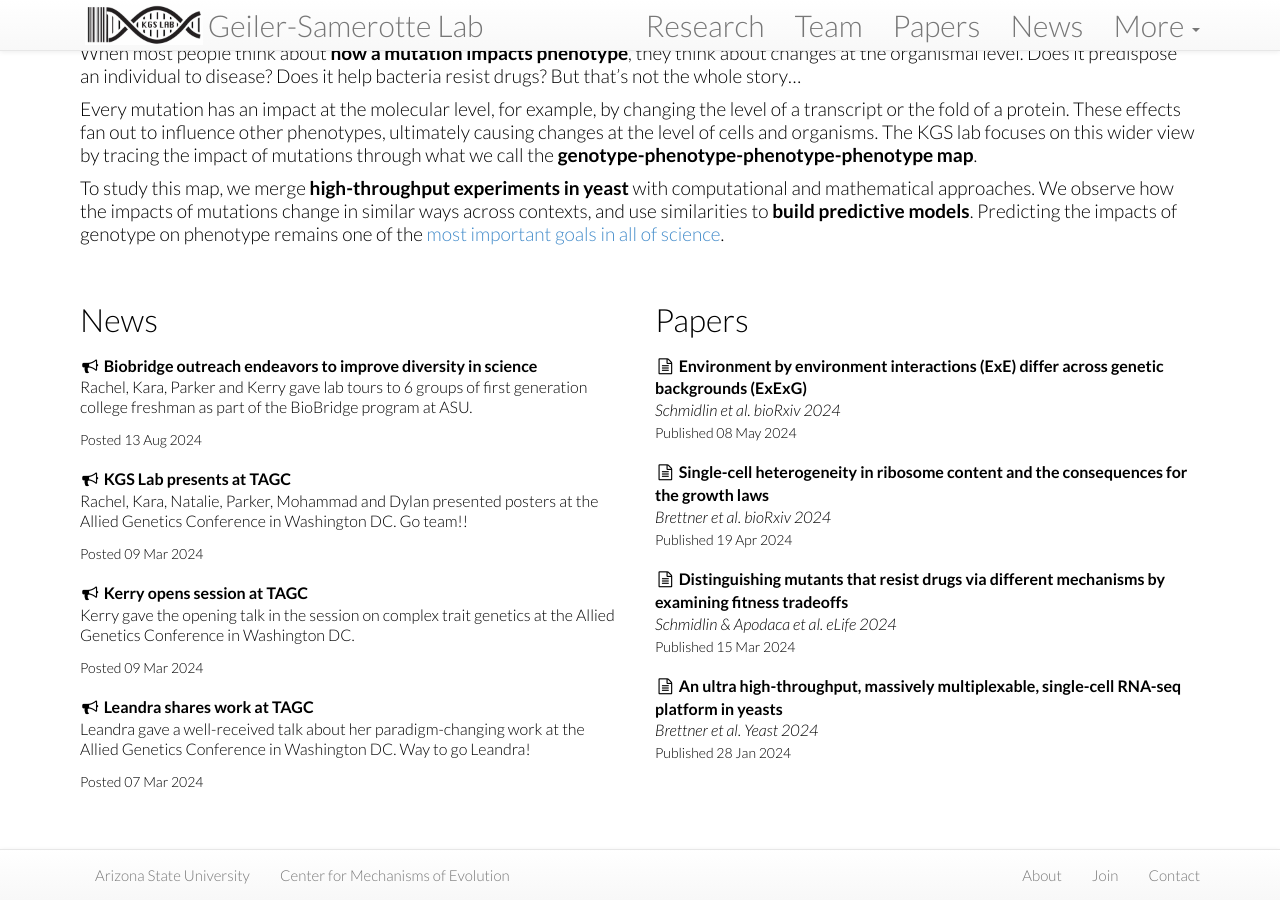
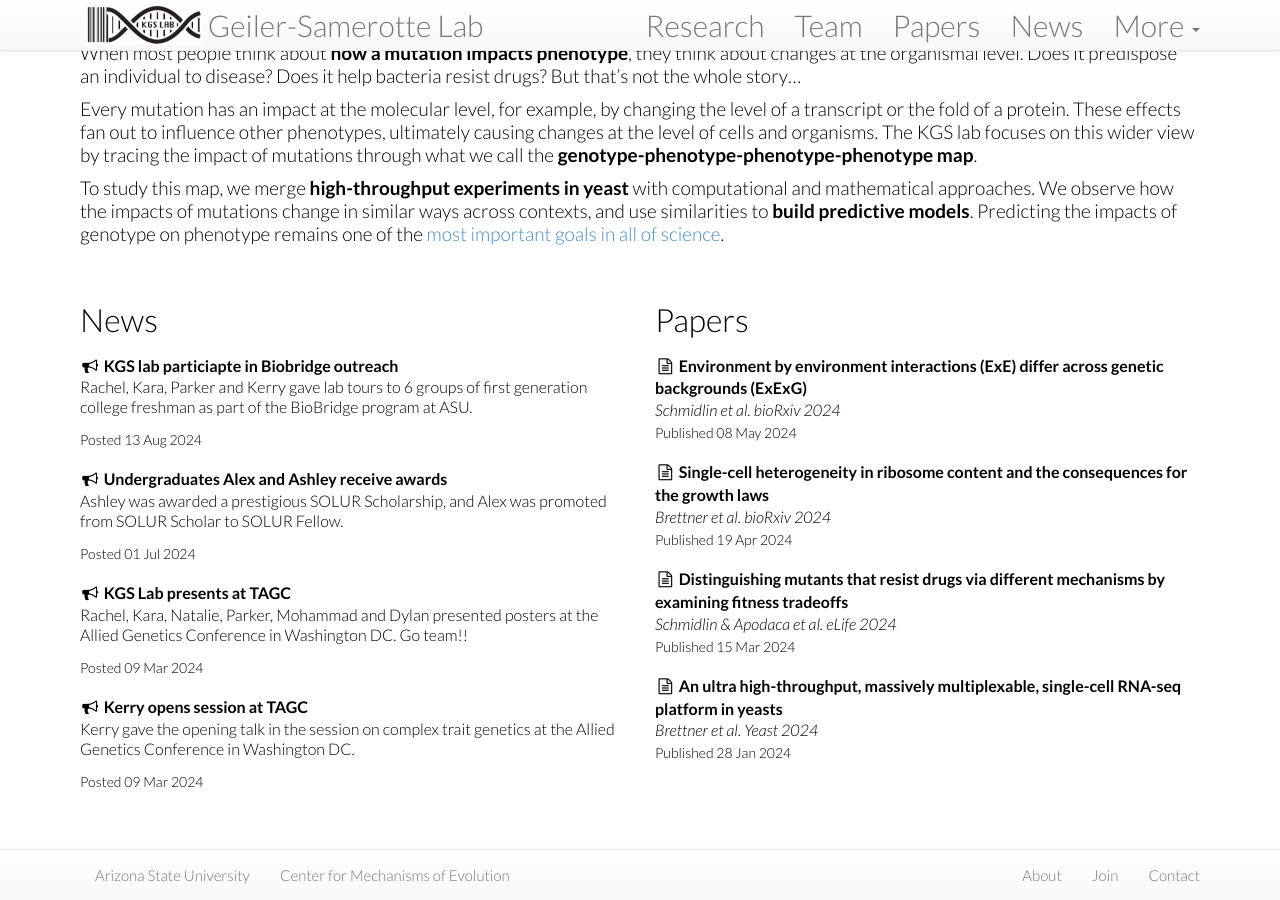
Before and after one commit to Samerotte-Lab/Samerotte-Lab.github.io, a Jekyll site: the page built from index.html, in a window 1280 px wide and 900 px high, scrolled down 542 px. Built offline with Jekyll 4.4.1, drawn with Linux system fonts in a browser that asks for light colours; nearby versions of some CDN libraries.

Commit message:
solur and biobridge

```diff
--- /dev/null
+++ b/news/_posts/2024-07-01-SOLUR.md
@@ -0,0 +1,10 @@
+---
+layout: news
+title: "Undergraduates Alex and Ashley receive awards"
+author: "Kerry"
+author_handle:
+image: /assets/images/team/SOLUR.png
+category: news
+tags: [publication]
+---
+Ashley was awarded a prestigious SOLUR Scholarship, and Alex was promoted from SOLUR Scholar to SOLUR Fellow.
--- a/news/_posts/2024-08-13-Biobridge.md
+++ b/news/_posts/2024-08-13-Biobridge.md
@@ -1,6 +1,6 @@
 ---
 layout: news
-title: "Biobridge outreach endeavors to improve diversity in science"
+title: "KGS lab particiapte in Biobridge outreach"
 author: "Kerry"
 author_handle:
 image: /assets/images/team/biobridge.png
```
Also changed, not shown: assets/images/team/SOLUR.png (added), 1 other file.
